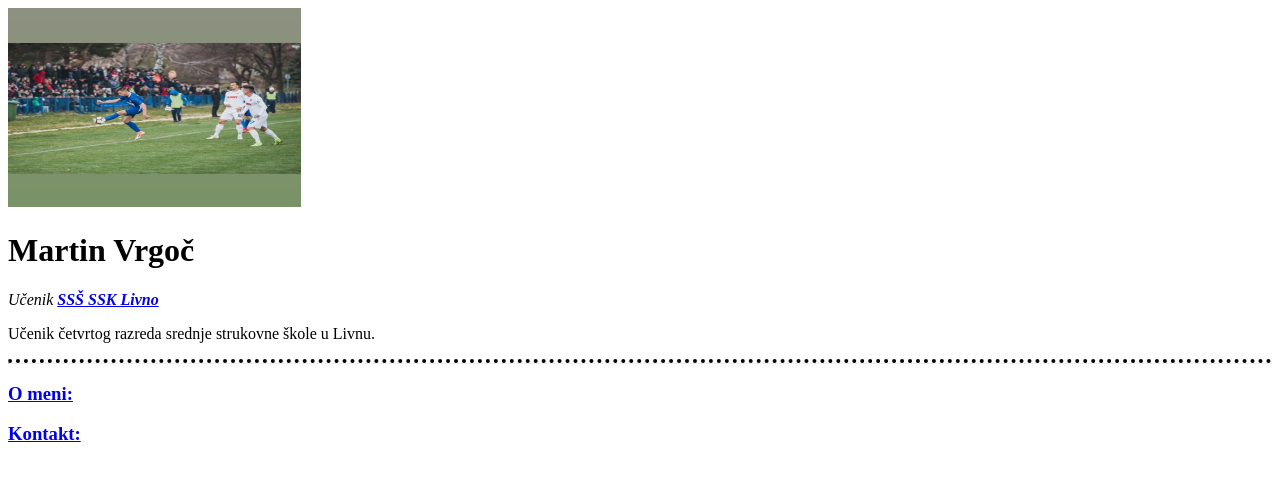
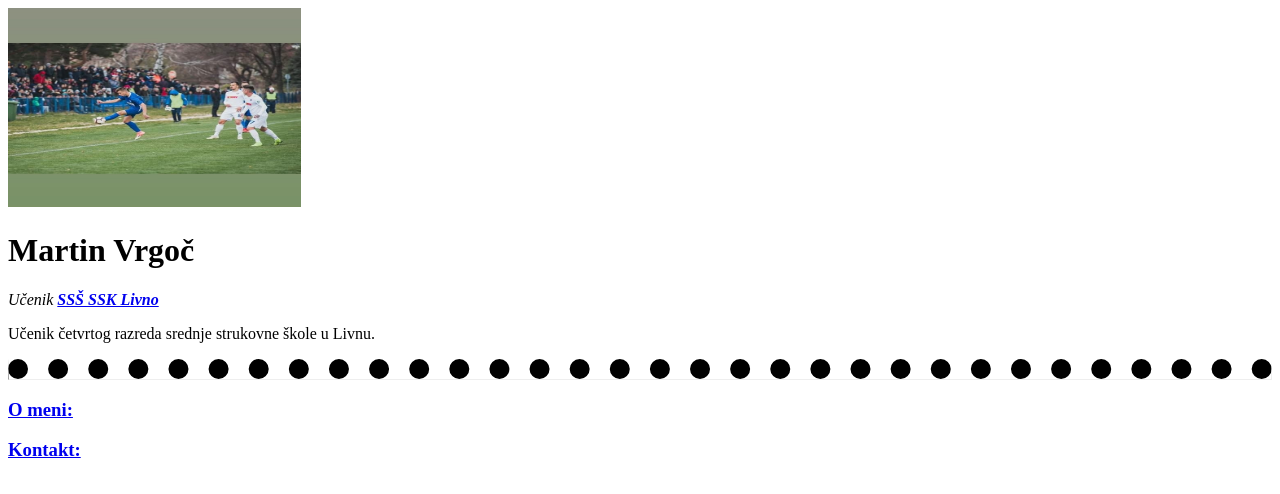
Before and after one commit to Vrgy/My-Website, a plain HTML site: page index.html in a window 1280 px wide. Drawn offline with Linux system fonts and the light colour scheme.

Commit message:
Update index.html

```diff
--- a/index.html
+++ b/index.html
@@ -23,7 +23,7 @@
         <h1 class="bojaslova">Martin Vrgoč</h1>
         <p class="bojaslova"><em>Učenik <strong> <a href="http://www.ssklivno.net/">SSŠ SSK Livno</a></strong></em></p>
         <p class="bojaslova">Učenik četvrtog razreda srednje strukovne škole u Livnu.</p>
-        <p class="bojaslova"><hr style="border-top: dotted 4px;" />
+        <p class="bojaslova"><hr style="border-top: dotted 20px;" />
 
 
 
```
